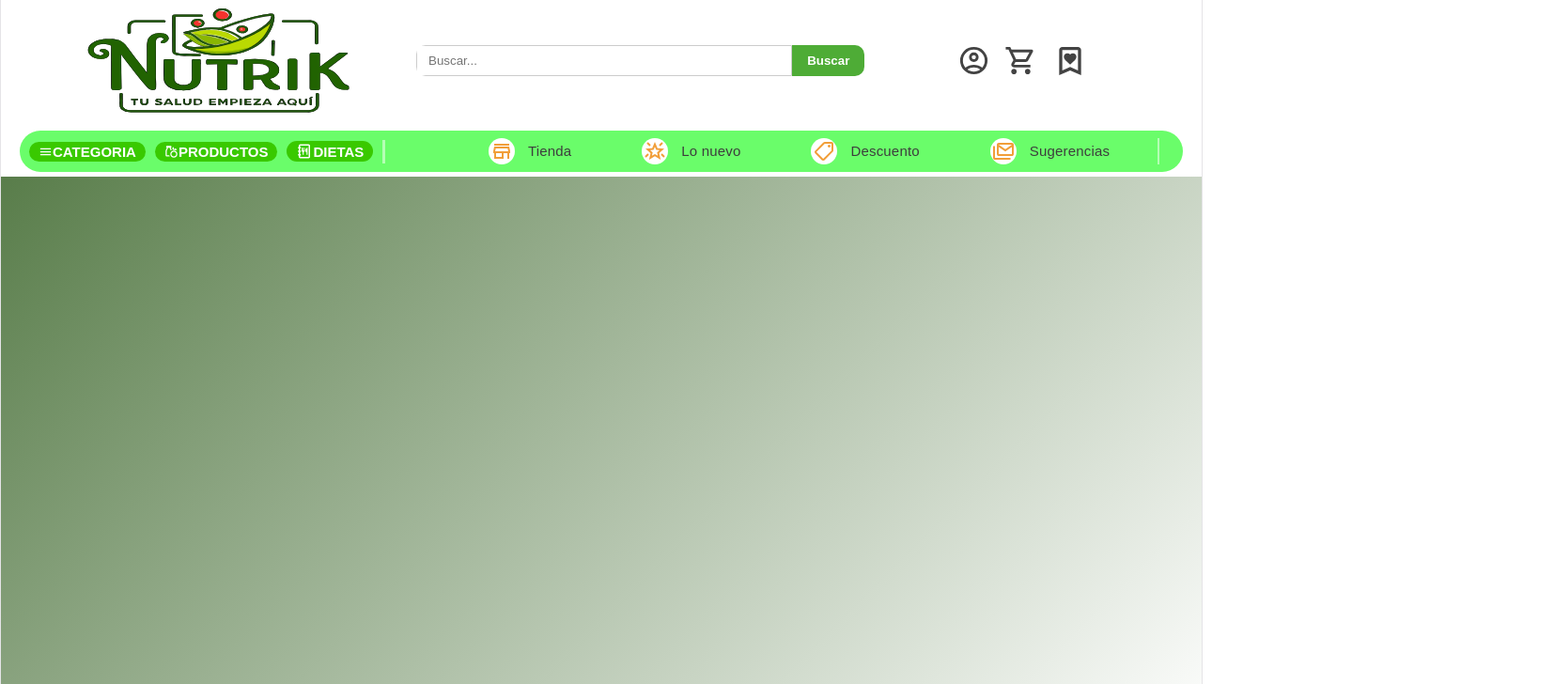
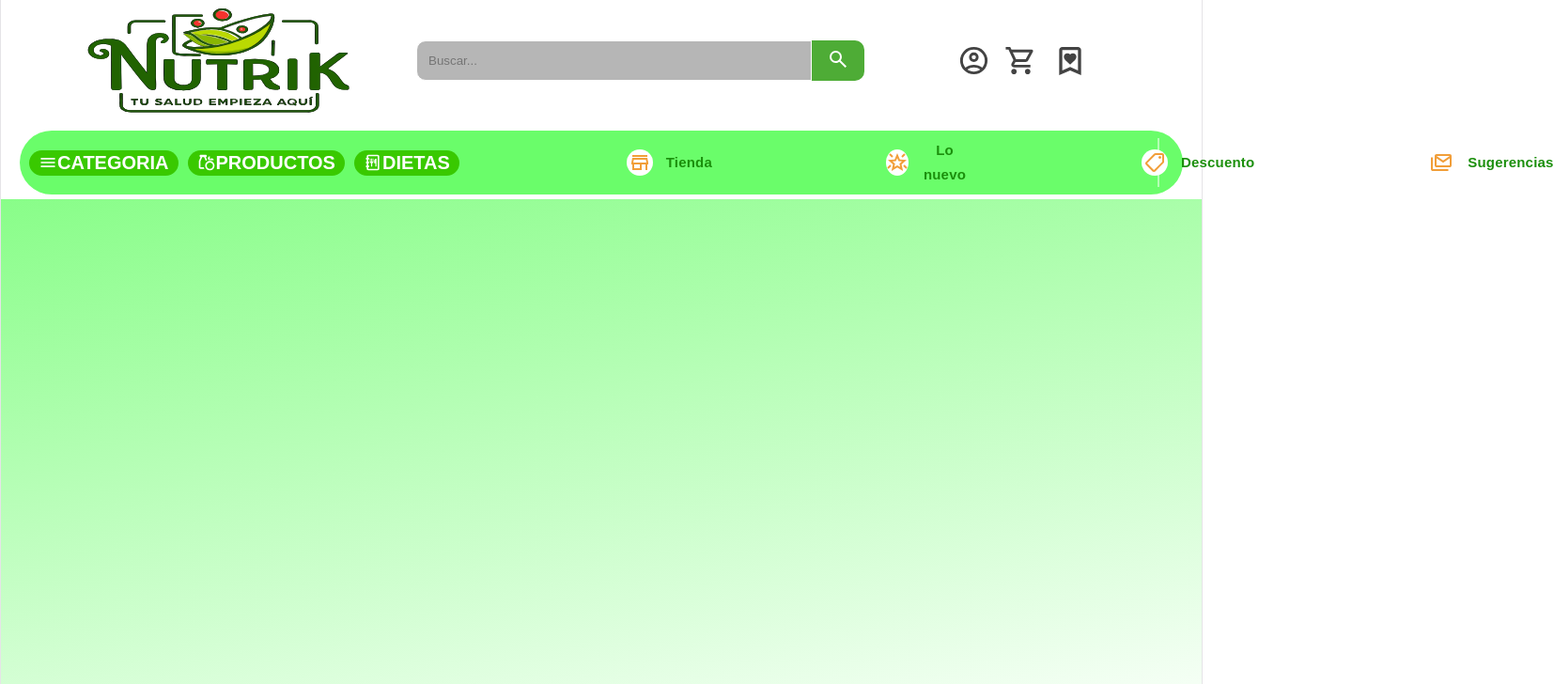
Before and after one commit to johsman12/pagina-comida-saludable-2, a React (Vite) app in the folder comida/: page / in a window 1280 px wide. Shown: the top 728 px of the page at 94% size, 1654 px wide, since content can reach past the window. Built offline with nearby package versions, Linux system fonts and the light colour scheme.

Commit message:
avance NarVar inferior

```diff
--- a/comida/src/componentes/NarBar/Header.css
+++ b/comida/src/componentes/NarBar/Header.css
@@ -9,7 +9,7 @@
 
 body{
   font-family: Arial, sans-serif;
-  background: linear-gradient(135deg, #487038, #ffffff);
+  background: linear-gradient(170deg, #6afd6a, #ffffff);
   margin: 0;
   padding: 0;
 }
@@ -96,11 +96,12 @@ body{
 .nav-extra{
   display: flex;
   align-items: center;
-  gap: 25px;
-  margin-left: 50px;
-  color: #3d3d3d;
+  gap: 106px;
+  margin-left: 79px;
+  color: #1b8f0c;
   /* font-weight: 500; */
   font-size: 15px;
+  font-weight:bold;
 
 }
 
@@ -150,7 +151,7 @@ body{
   display: flex;
   border: none;
   padding: 2px 10px;
-  font-size: 15px;
+  font-size: 20px;
   font-weight: bold;
   cursor: pointer;
   border-radius: 50px;
@@ -184,20 +185,24 @@ body{
   max-width: 500px;
   margin: 0 auto;
   border-radius: 10px;
-  background-color: #ffffff;
+  /* background-color: #3a3a3a; */
   overflow: hidden;
 
 
 }
 
 .buscador input{
+  color: #353535;
   width: 100%;
   padding: 8px 12px;
-  border: 1px solid #ccc;
-  border-radius: 4px 0 0 4px;
+  border: 1px solid #ffffff;
+  border-radius: 10px 0 0 10px;
   outline: none;
+  background-color: #b6b6b6;
 
 }
+
+/*boton de busqueda*/
 .buscador button{
   padding: 8px 16px;
   border: none;
--- a/comida/src/componentes/NarBar/Header.jsx
+++ b/comida/src/componentes/NarBar/Header.jsx
@@ -12,6 +12,7 @@ import producto from "./img/Producto.svg"
 import dieta from "./img/Dieta.svg";
 import deseo from "./img/Deseo.svg";
 import carrito from "./img/Carrito03.svg";
+import busqueda from "./img/Busqueda.svg";
 
 function Header() {
   return (
@@ -24,7 +25,7 @@ function Header() {
 
       <form className="buscador">
         <input type="text" placeholder="Buscar..." />
-        <button type="submit">Buscar</button>
+        <button type="submit"><img src={busqueda}alt="" /></button>
       </form>
       <div className="grupo-iconos">
         <div className="icono-user"  >
@@ -47,9 +48,9 @@ function Header() {
       </div>
       <nav className="navegacion">
         <ul>
-          <li><button className="btn-nav"><img src={categoria} alt="Categoría" width={15} height={15}  /><a href="">CATEGORIA</a></button></li>
-          <li><button className="btn-nav"><img src={producto} alt="Producto" width={15} height={15}  /><a href="">PRODUCTOS</a></button></li>
-          <li><button className="btn-nav"><img src={dieta} alt="Dieta" width={18} height={18}  /><a href="">DIETAS</a></button></li>
+          <li><button className="btn-nav"><img src={categoria} alt="Categoría" width={20} height={20}  /><a href="">CATEGORIA</a></button></li>
+          <li><button className="btn-nav"><img src={producto} alt="Producto" width={20} height={20}  /><a href="">PRODUCTOS</a></button></li>
+          <li><button className="btn-nav"><img src={dieta} alt="Dieta" width={20} height={20}  /><a href="">DIETAS</a></button></li>
 
           <div className="divisor"></div>
           <div className="nav-extra">
```
Also changed, not shown: comida/src/componentes/NarBar/img/Busqueda.svg (added).
